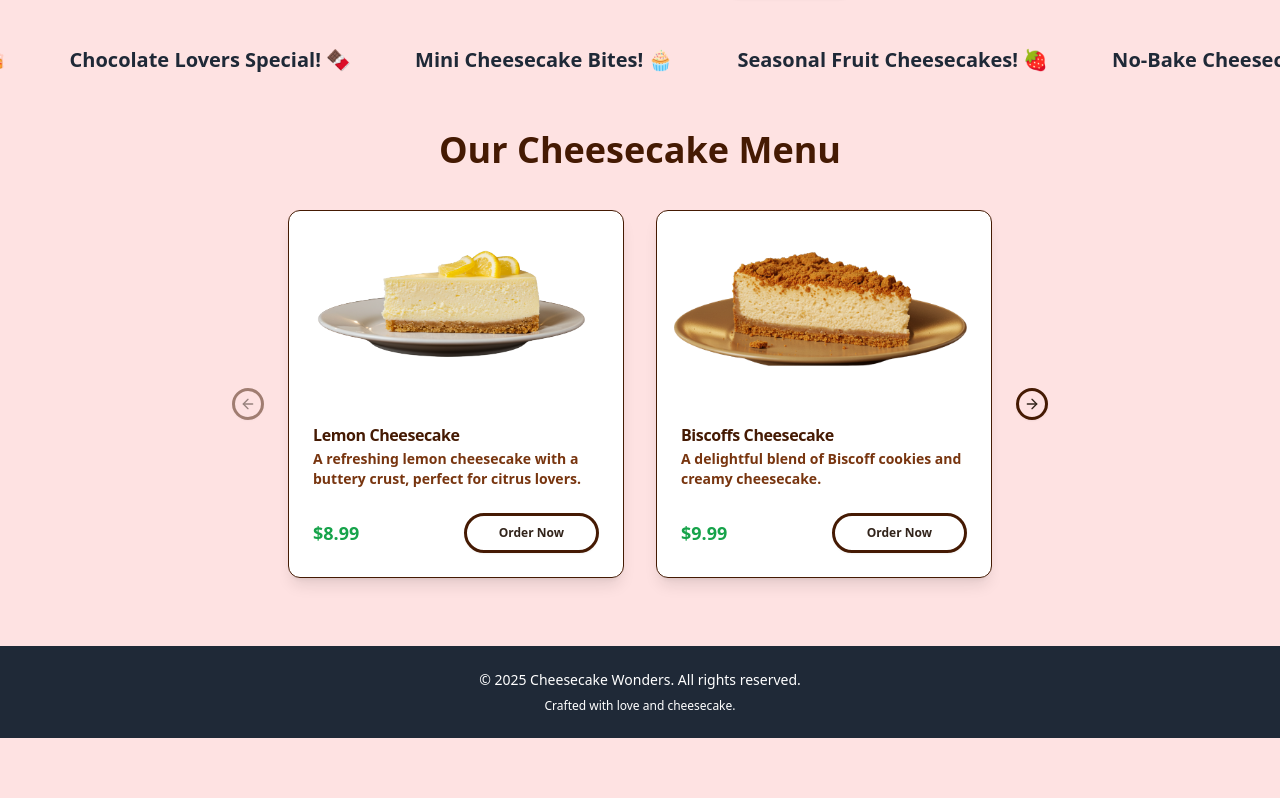
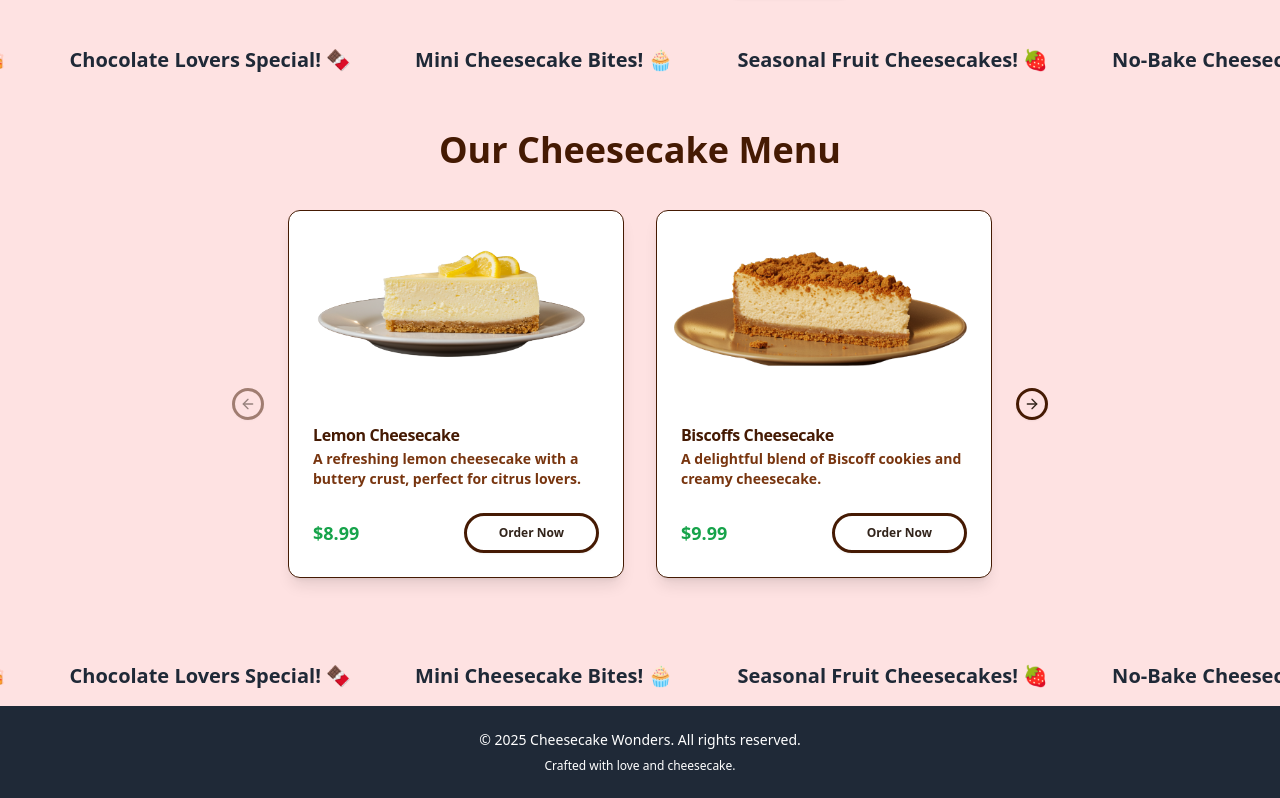
Before and after one commit to BANKOLEDO/cheesecake-wonders, a Next.js app: page / in a window 1280 px wide. Shown: the part 1115-1913 px from the top of the page. Before the commit the page ends 1853 px from the top, so only its background shows below. Built offline with nearby package versions, Linux system fonts and the light colour scheme.

Commit message:
bug fix v3

```diff
--- a/src/app/page.js
+++ b/src/app/page.js
@@ -14,6 +14,7 @@ export default function Home() {
       <AboutSection />
       <CakeMarquee />
       <MenuSection />
+      <CakeMarquee />
     </div>
   );
 }
```
